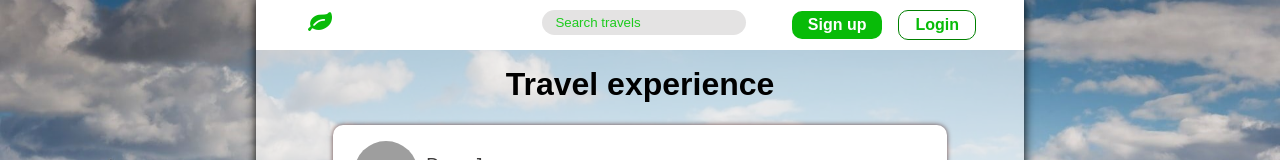
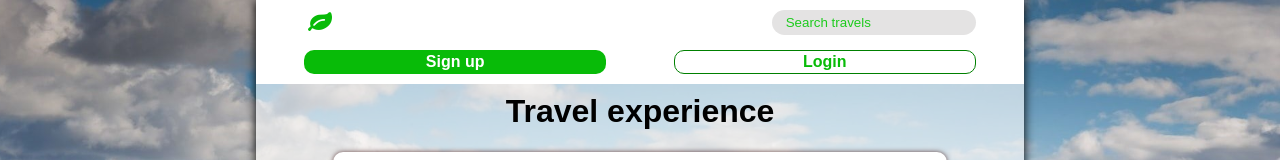
Before and after one commit to IvanBakusic/newProject, a Gatsby site: page / in a window 1280 px wide. Shown: the top 160 px of the page. Built offline with nearby package versions, Linux system fonts and the light colour scheme; Gatsby itself is replaced by a stand-in of ours; grey boxes are pictures that could not be loaded.

Commit message:
Solved background-image sizing

```diff
--- a/src/components/modules/layout.css
+++ b/src/components/modules/layout.css
@@ -178,7 +178,7 @@ button {
   }
 }
 
-@media only screen and (max-width: 1200px) {
+@media only screen and (max-width: 1023px) {
   #logRegButtons {
     margin-top: 0.75em;
     grid-area: second;
@@ -210,15 +210,6 @@ button {
   #userInfo {
     width: 71% !important;
   }
-  #failLogin {
-    top: 27.75% !important;
-  }
-  #takenUsername {
-    top: 30.75% !important;
-  }
-  #failPasswords {
-    top: 42% !important;
-  }
   .comment {
     font-size: 0.85em;
   }
@@ -242,4 +233,43 @@ button {
   }
 }
 
+@media only screen and (min-width: 1024px) and (max-width: 1300px) {
+  #backgroundImage {
+    display: none;
+  }
+  #gatsby-focus-wrapper {
+    background-image: url("../../images/backgroundNatureNWT.jpg");
+    background-attachment: fixed;
+    background-repeat: no-repeat;
+    background-size: cover;
+  }
+  #logRegButtons {
+    margin-top: 0.75em;
+    grid-area: second;
+    display: flex;
+    justify-content: space-between;
+  }
+  #logRegButtons button {
+    padding: 0.1em 0;
+    width: 45%;
+  }
+  #header {
+    display: grid;
+    grid-template-columns: 50% 50%;
+    grid-template-areas:
+      "first first"
+      "second second";
+  }
+  #searchBar {
+    margin: 0 !important;
+    justify-self: flex-end;
+  }
+  #headerLeaf {
+    justify-self: flex-end;
+  }
+  #pageContent {
+    margin-top: 4.5em;
+  }
+}
+
 /*RESPONZIVNOST*******************************************************************************/
```
